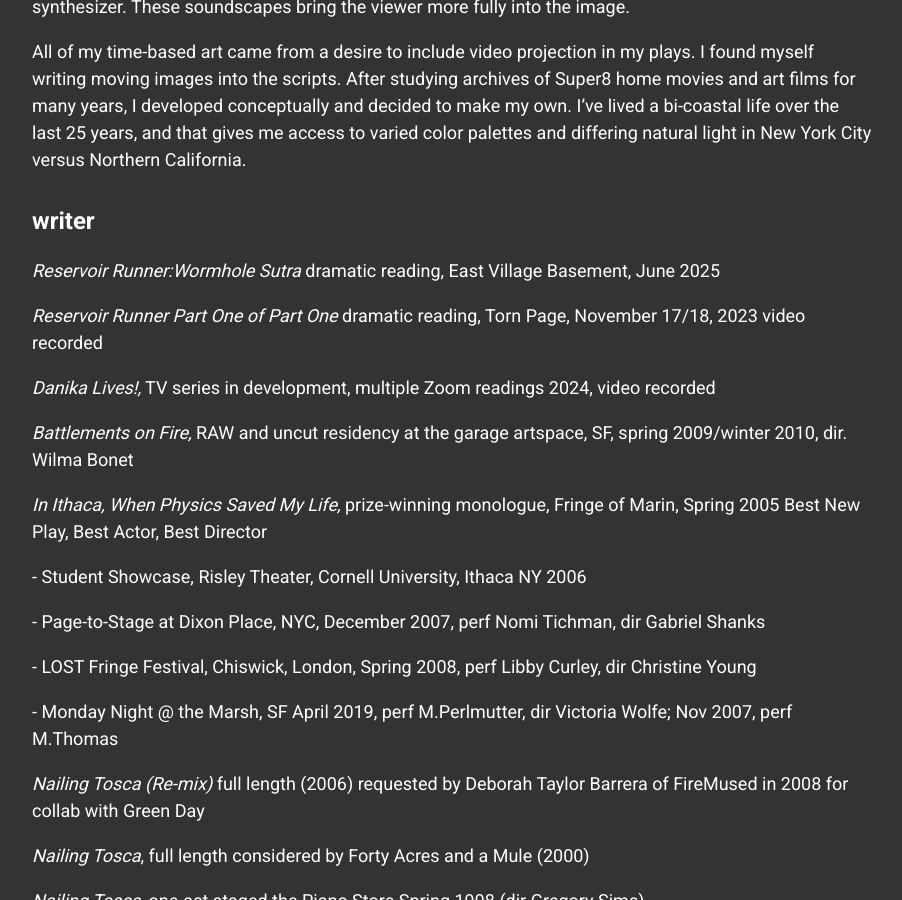
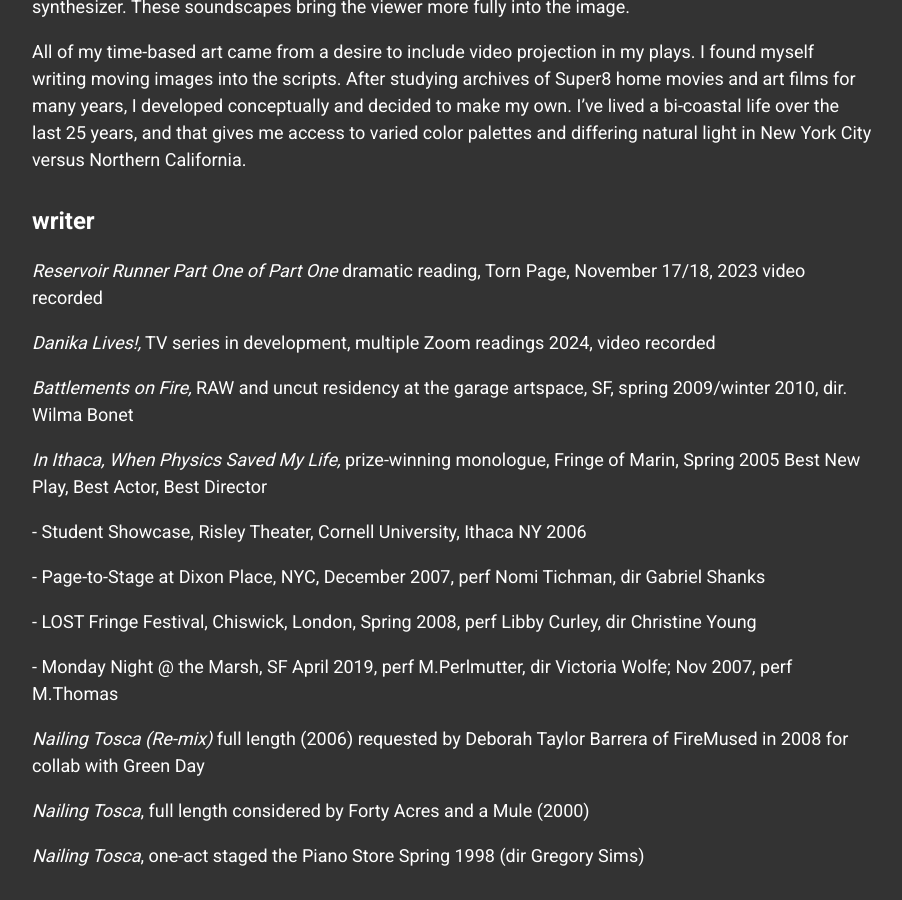
Before and after one commit to minicreative/victoriawolfe, a Jekyll site: the page built from index.md, in a window 1280 px wide and 900 px high, scrolled down 875 px. Shown: the whole window, without its empty margins (188-1090 px from the left). Built offline with Jekyll 4.4.1, drawn with Linux system fonts in a browser that asks for light colours; some of the changed text lies outside the part shown.

Commit message:
Update Pages “home”

```diff
--- a/index.md
+++ b/index.md
@@ -23,8 +23,6 @@
 All of my time-based art came from a desire to include video projection in my plays. I found myself writing moving images into the scripts. After studying archives of Super8 home movies and art films for many years, I developed conceptually and decided to make my own. I've lived a bi-coastal life over the last 25 years, and that gives me access to varied color palettes and differing natural light in New York City versus Northern California.
 
 ### writer
-
-*Reservoir Runner:Wormhole Sutra* dramatic reading, East Village Basement, June 2025
 
 *Reservoir Runner Part One of Part One* dramatic reading, Torn Page, November 17/18, 2023 video recorded
 
@@ -80,8 +78,6 @@
 
 ### screenings
 
-*CHINATOWN ONIONS*, projection for Reservoir Runner:Wormhole Sutra @ East Village Basement June 2025,
-
 *SF VIDEO 1*, new wave music video screener, director, editor Victoria Wolfe, via DJ Brian Raffi, SF new wave club, March 2025
 
 *DELIA APPEARS AS LA SARAGHINA*, 2015, submitted to showSTUDIO fashion films, commended by Nick Knight
```
